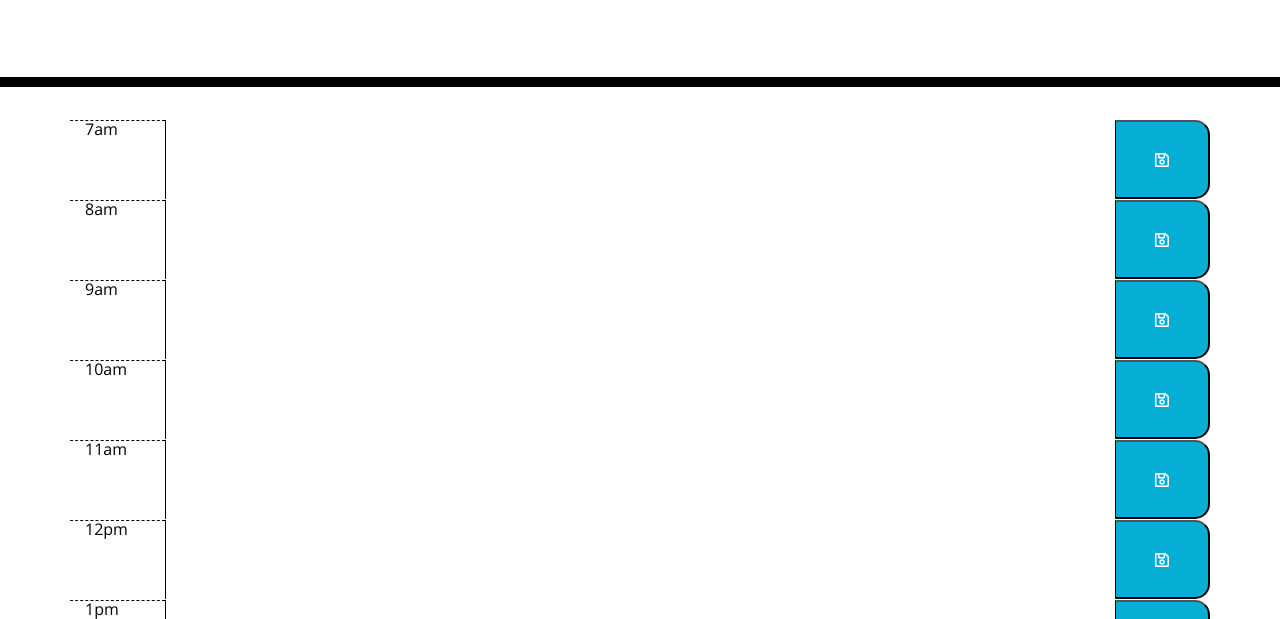
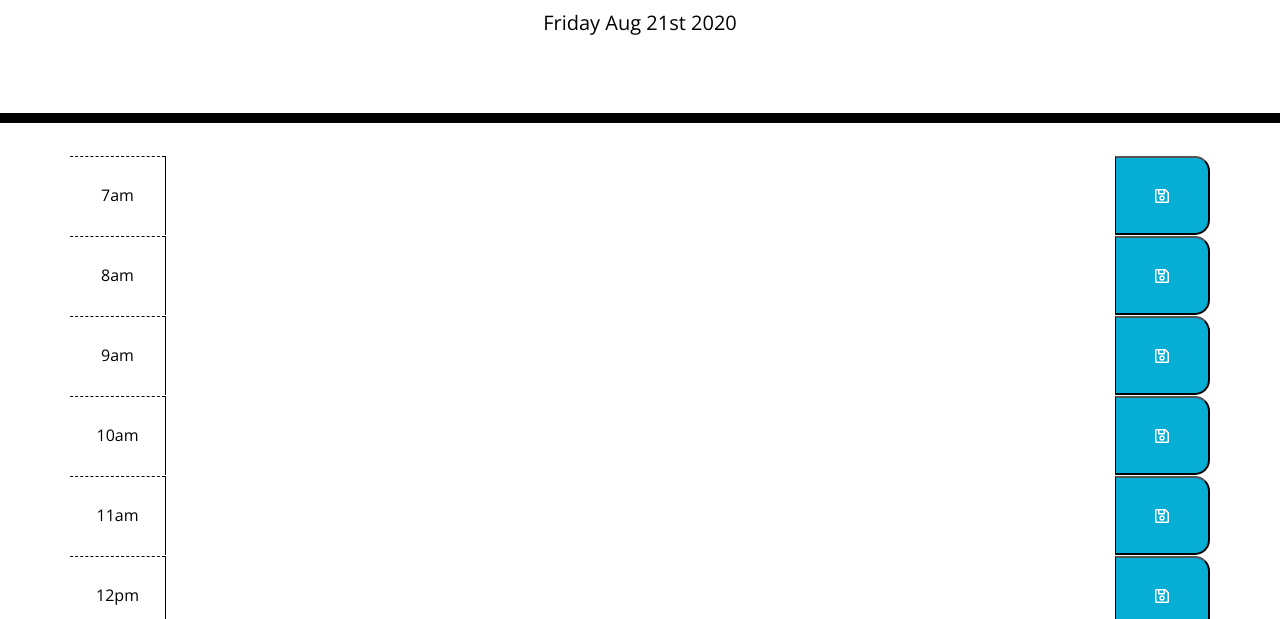
Before and after one commit to ashhunt07/hw-5-planner, a plain HTML site: page index.html in a window 1280 px wide. Shown: the part 181-800 px from the top of the page. Drawn offline with nearby package versions, Linux system fonts and the light colour scheme.

Commit message:
Started Readme and added date to top of document

```diff
--- a/javascript.js
+++ b/javascript.js
@@ -1,7 +1,18 @@
 
 $(document).ready(function () {
 
+    var movie = $(this).attr("data-name");
+
+
+        // var currentDate = require ('moment'); moment().format('dddd', "MMM Do YY");
+        // $("#currentDay").append(currentDate);
+
+        var currentDate = moment().format('dddd MMM Do YYYY');
+        document.getElementById("currentDay").innerHTML = currentDate;
+
+
     var timeSlots=['7am', '8am', '9am', '10am', '11am', '12pm', '1pm', '2pm', '3pm', '4pm', '5pm', '6pm', '7pm', '8pm', '9pm', '10pm',]
+
 
     for(var i = 0; i < timeSlots.length; i++) {
         var newDiv = $("<div>");
@@ -27,10 +38,17 @@ $(document).ready(function () {
         buttonEl.append(iconEl);
 
         timeDiv.text(timeSlots[i]);
+
+
+        var currentTime = moment().format('h:mm');
+        console.log(currentTime);
+        // if (currentTime = )
+
+
     }
 
 
-    // timeSlots.forEach()
+
 
 })
 
--- a/style.css
+++ b/style.css
@@ -40,6 +40,8 @@ textarea{
   background-color: #ffffff;
   color: #000000;
   border-top: 1px dashed #000000;
+  text-align: center;
+  padding: 30px 1% 0;
 }
 
 .past {
```
Also changed, not shown: 1 other file.
